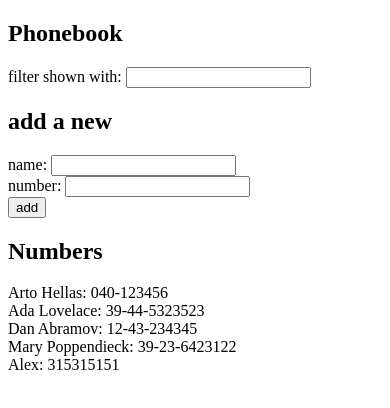
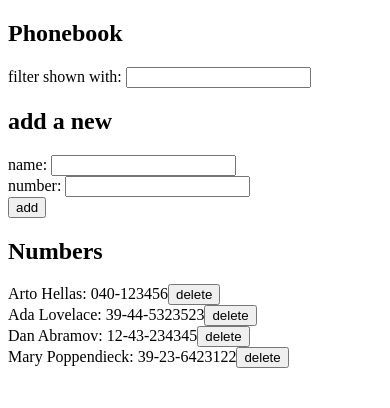
Before and after one commit to rmmaker/fullstackopen, a React (Vite) app in the folder part2/phonebook/: page / in a window 390 px wide. Shown: the top 408 px of the page. Built offline with nearby package versions, Linux system fonts and the light colour scheme; data requests are answered from the project's data file.

Commit message:
Make it possible for users to delete entries from the phonebook

```diff
--- a/part2/phonebook/db.json
+++ b/part2/phonebook/db.json
@@ -19,11 +19,6 @@
       "name": "Mary Poppendieck",
       "number": "39-23-6423122",
       "id": "4"
-    },
-    {
-      "id": "4d76",
-      "name": "Alex",
-      "number": "315315151"
     }
   ],
   "$schema": "./node_modules/json-server/schema.json"
--- a/part2/phonebook/src/App.jsx
+++ b/part2/phonebook/src/App.jsx
@@ -45,6 +45,23 @@ const App = () => {
     }
   };
 
+  const deletePerson = (id) => {
+    const person = persons.find((person) => person.id === id);
+
+    if (window.confirm(`Do you really want to delete ${person.name}?`)) {
+      personService
+        .deletePerson(id)
+        .then(() => {
+          setPersons(persons.filter((person) => person.id !== id));
+        })
+        .catch((error) => {
+          alert(`${person.name} was already deleted from the phonebook`);
+        });
+    } else {
+      return;
+    }
+  };
+
   const handleNewNameChange = (event) => {
     setNewName(event.target.value);
   };
@@ -76,7 +93,7 @@ const App = () => {
         buttonType={"submit"}
       />
       <Heading text={"Numbers"} />
-      <Persons array={personsToShow} />
+      <Persons array={personsToShow} deletePerson={deletePerson} />
     </>
   );
 };
--- a/part2/phonebook/src/components/Person.jsx
+++ b/part2/phonebook/src/components/Person.jsx
@@ -1,7 +1,10 @@
-const Person = ({ person }) => (
-  <li>
-    {person.name}: {person.number}
-  </li>
-);
+const Person = ({ person, deletePerson }) => {
+  return (
+    <li>
+      {person.name}: {person.number}
+      <button onClick={deletePerson}>delete</button>
+    </li>
+  );
+};
 
 export default Person;
--- a/part2/phonebook/src/components/Persons.jsx
+++ b/part2/phonebook/src/components/Persons.jsx
@@ -1,10 +1,14 @@
 import Person from "./Person";
 
-const Persons = ({ array }) => {
+const Persons = ({ array, deletePerson }) => {
   return (
     <ul style={{ listStyle: "none", paddingLeft: 0 }}>
       {array.map((person) => (
-        <Person key={person.name} person={person} />
+        <Person
+          key={person.id}
+          person={person}
+          deletePerson={() => deletePerson(person.id)}
+        />
       ))}
     </ul>
   );
--- a/part2/phonebook/src/services/persons.js
+++ b/part2/phonebook/src/services/persons.js
@@ -11,4 +11,9 @@ const create = (newObject) => {
   return request.then((response) => response.data);
 };
 
-export default { getAll, create };
+const deletePerson = (id) => {
+  const request = axios.delete(`${baseUrl}/${id}`);
+  return request.then((response) => response.data);
+};
+
+export default { getAll, create, deletePerson };
```
